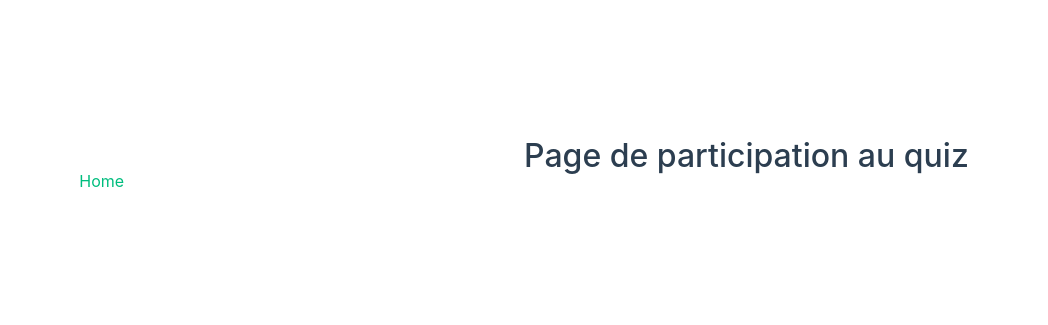
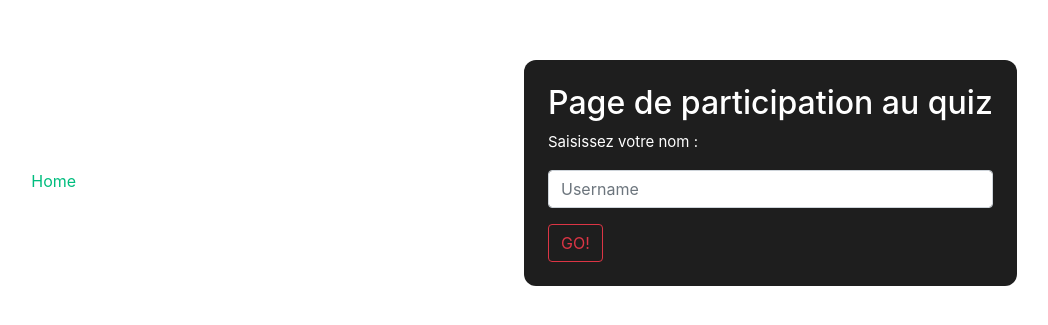
Before and after one commit to Afouanee/quiz-app, a Vue app in the folder quiz-ui/: page /new-quiz in a window 1280 px wide. Shown: the part 227-552 px from the top of the page, without its empty margins (116-1164 px from the left). Built offline with nearby package versions, Linux system fonts and the light colour scheme.

Commit message:
Front : 3 - Composant : NewQuizPage

```diff
--- /dev/null
+++ b/quiz-ui/src/services/ParticipationStorageService.js
@@ -0,0 +1,19 @@
+export default {
+  clear() {
+    localStorage.removeItem('playerName');
+    localStorage.removeItem('participationScore');
+  },
+  savePlayerName(playerName) {
+    window.localStorage.setItem('playerName', playerName);
+  },
+  getPlayerName() {
+    return window.localStorage.getItem('playerName');
+  },
+  saveParticipationScore(participationScore) {
+    window.localStorage.setItem('participationScore', JSON.stringify(participationScore));
+  },
+  getParticipationScore() {
+    const stored = window.localStorage.getItem('participationScore');
+    return stored ? JSON.parse(stored) : null;
+  },
+};
--- a/quiz-ui/src/views/HomePage.vue
+++ b/quiz-ui/src/views/HomePage.vue
@@ -16,13 +16,22 @@ onMounted(async () => {
 </script>
 
 <template>
-  <div>
+  <div class="homepage">
     <h1>Home page</h1>
 
-    <div v-for="scoreEntry in registeredScores" v-bind:key="scoreEntry.date">
-      {{ scoreEntry.name }} - {{ scoreEntry.score }}
+    <div class="score-entry" v-for="scoreEntry in registeredScores" v-bind:key="scoreEntry.date">
+      <span class="name">{{ scoreEntry.name }}</span>
+      -
+      <span class="score">{{ scoreEntry.score }}</span>
     </div>
 
     <RouterLink to="/new-quiz">Démarrer le quiz !</RouterLink>
   </div>
 </template>
+
+<style>
+.homepage {
+  font-size: larger;
+  color: gray;
+}
+</style>
--- a/quiz-ui/src/views/NewQuizPage.vue
+++ b/quiz-ui/src/views/NewQuizPage.vue
@@ -1,3 +1,35 @@
+<script setup>
+import { ref } from 'vue';
+import ParticipationStorageService from '@/services/ParticipationStorageService';
+import { useRouter } from 'vue-router';
+
+const username = ref('');
+const router = useRouter();
+
+function launchNewQuiz() {
+  ParticipationStorageService.savePlayerName(username.value);
+  console.log('Nom enrengistré :', username.value);
+  router.push('/questions');
+}
+</script>
+
 <template>
-  <h2>Page de participation au quiz</h2>
+  <div class="new-quiz-page">
+    <h2>Page de participation au quiz</h2>
+    <p>Saisissez votre nom :</p>
+    <input type="text" class="form-control" placeholder="Username" v-model="username" />
+
+    <button class="btn btn-outline-danger mt-3" @click="launchNewQuiz">GO!</button>
+  </div>
 </template>
+
+<style scoped>
+.new-quiz-page {
+  max-width: 500px;
+  margin: 60px auto;
+  padding: 24px;
+  background-color: #1e1e1e;
+  color: white;
+  border-radius: 12px;
+}
+</style>
```
